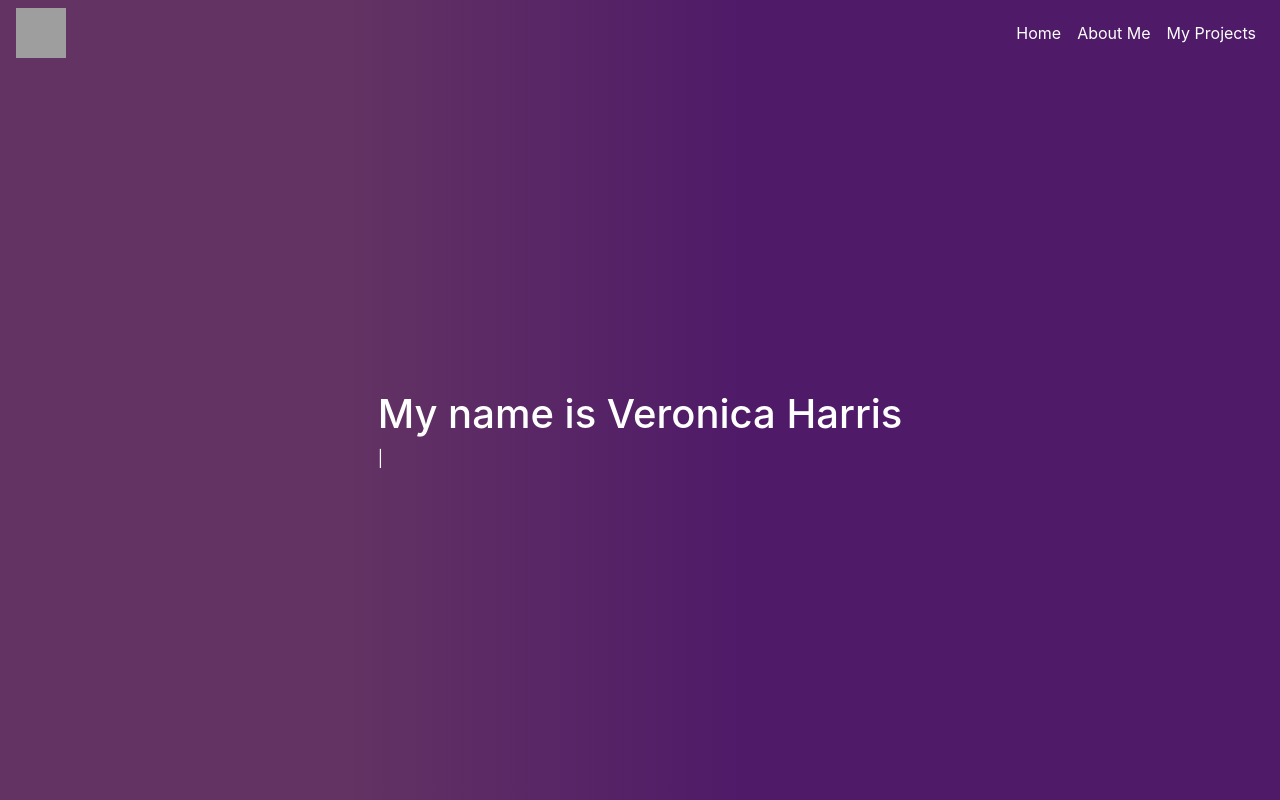
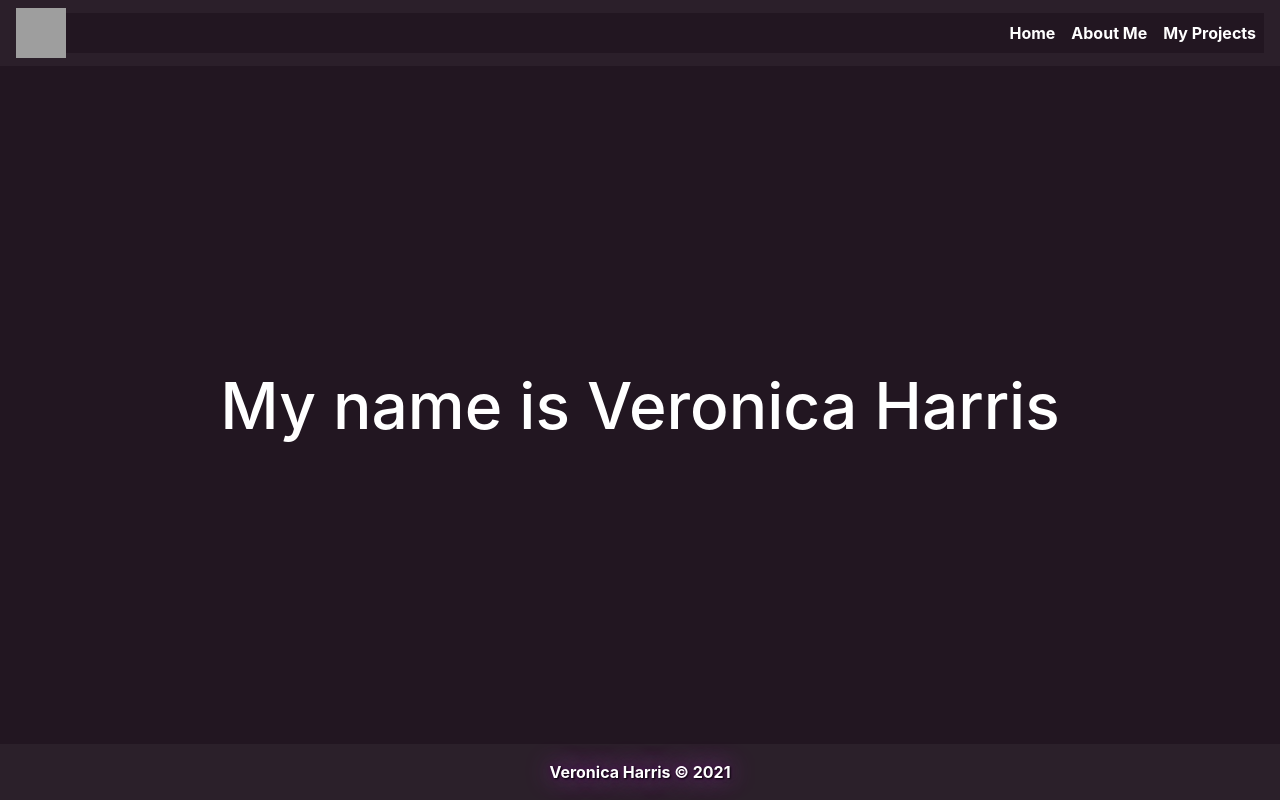
Before and after one commit to VHarris113/reactportfolio, a React (Create React App) app: page / in a window 1280 px wide. Built offline with nearby package versions, Linux system fonts and the light colour scheme; grey boxes are pictures that could not be loaded.

Commit message:
more things added to the website

```diff
--- a/src/App.css
+++ b/src/App.css
@@ -1,38 +1,12 @@
-.App {
-  text-align: center;
+div {
+  background-color: #221621;;
 }
 
-.App-logo {
-  height: 40vmin;
-  pointer-events: none;
+.color {
+  background-color: #2b1f2a;
 }
 
-@media (prefers-reduced-motion: no-preference) {
-  .App-logo {
-    animation: App-logo-spin infinite 20s linear;
-  }
+.nav-link {
+  color: #FFFFFF;
+  font-weight: bolder;
 }
-
-.App-header {
-  background-color: #282c34;
-  min-height: 100vh;
-  display: flex;
-  flex-direction: column;
-  align-items: center;
-  justify-content: center;
-  font-size: calc(10px + 2vmin);
-  color: white;
-}
-
-.App-link {
-  color: #61dafb;
-}
-
-@keyframes App-logo-spin {
-  from {
-    transform: rotate(0deg);
-  }
-  to {
-    transform: rotate(360deg);
-  }
-}
--- a/src/App.js
+++ b/src/App.js
@@ -7,6 +7,7 @@ import Logo from "./components/Logo";
 import HomePage from "./pages/Home/HomePage";
 import AboutPage from "./pages/About/AboutPage";
 import ProjectPage from "./pages/Projects/ProjectPage";
+import Footer from "./components/Footer";
 
 class App extends React.Component {
 
@@ -34,9 +35,10 @@ class App extends React.Component {
 
   render() {
     return (
+      <div>
       <Router basename={process.env.PUBLIC_URL}>
 
-          <Navbar bg="transparent" expand="lg">
+          <Navbar className="color">
             <Logo />
             <Navbar.Toggle aria-controls="navbar-toggle"/>
             <Navbar.Collapse id="navbar-toggle">
@@ -51,8 +53,9 @@ class App extends React.Component {
           <Route path="/" exact component={() => <HomePage title={this.state.home.title} />} />
           <Route path="/about" render={() => <AboutPage title={this.state.about.title} />} />
           <Route path="/myprojects" render={() => <ProjectPage title={this.state.title} />} />
-
       </Router>
+      <Footer />
+      </div>
     )
   }
 };
--- /dev/null
+++ b/src/assets/styles/footer.css
@@ -0,0 +1,18 @@
+.footer {
+    background-color: #2b202a;
+    position: fixed;
+    left: 0;
+    bottom: 0;
+    width: 100%;
+    color: #FFFFFF;
+    text-shadow: 1px 1px 2px black, 0 0 25px rgb(178, 72, 199), 0 0 5px rgb(61, 5, 68);
+
+}
+
+p {
+    background-color: #2b202a;
+    display: flex;
+    justify-content: center;
+    font-weight: bold;
+    padding-top: 1rem;
+}
--- /dev/null
+++ b/src/assets/styles/logo.css
@@ -0,0 +1,3 @@
+.App {
+    background-color: #2b202a;
+}
--- a/src/components/Footer.js
+++ b/src/components/Footer.js
@@ -1,24 +1,15 @@
 import React from "react";
-import Container from "react-bootstrap/Container";
-import Row from "react-bootstrap/Row";
-import Col from "react-bootstrap/Col";
-import "./style.css";
+import "../assets/styles/footer.css";
+
+const year = new Date().getFullYear();
+
 
 function Footer() {
     return (
-        <footer className="mt-5">
-            <Container fluid={true}>
-                <Row className="justify-content-between p-3">
-                    <Col className="p-0" md={3} sm={12}>
-                    Veronica Harris
-                    </Col>
-                    <Col className="p-0 d-flex justify-content-end" md={3}>
-                    This website was created by Veronica Harris.
-                    </Col>
-                </Row>
-            </Container>
-        </footer>
+        <div className="footer">
+                <p>Veronica Harris &#169; {year}</p>
+        </div>
     )
-}
+};
 
 export default Footer;
--- a/src/components/Logo.js
+++ b/src/components/Logo.js
@@ -1,12 +1,12 @@
 import React from "react";
 import logo from "../assets/img/logo192.png";
+import "../assets/styles/logo.css";
 
 function Logo() {
     console.log(logo);
     return(
         <div className="App">
             <a href="/"><img src={logo} alt="logoimage" to="/" height={50} width={50} /></a>
-        {/* Need to create this into a link to the homepage*/}
         </div>
     );
 }
--- a/src/index.css
+++ b/src/index.css
@@ -1,14 +1,15 @@
 body {
+  background-color: #221621;
   margin: 0;
-  font-family: -apple-system, BlinkMacSystemFont, "Segoe UI", "Roboto", "Oxygen",
-    "Ubuntu", "Cantarell", "Fira Sans", "Droid Sans", "Helvetica Neue",
+  font-family: -apple-system, BlinkMacSystemFont, 'Segoe UI', 'Roboto', 'Oxygen',
+    'Ubuntu', 'Cantarell', 'Fira Sans', 'Droid Sans', 'Helvetica Neue',
     sans-serif;
   -webkit-font-smoothing: antialiased;
   -moz-osx-font-smoothing: grayscale;
 }
 
 code {
-  font-family: source-code-pro, Menlo, Monaco, Consolas, "Courier New",
+  font-family: source-code-pro, Menlo, Monaco, Consolas, 'Courier New',
     monospace;
 }
 
--- a/src/pages/Home/HomePage.js
+++ b/src/pages/Home/HomePage.js
@@ -1,29 +1,32 @@
 import React from "react";
+// import Contact from "../Contact";
+import Container from "react-bootstrap/Container";
 import Typist from "react-typist";
-import "react-bootstrap";
-// import Background from "../assets/img/techbackground.jpg"
+import Row from "react-bootstrap/Row";
+import Col from "react-bootstrap/Col";
 import "./home.css";
-// import Hero from "../components/Hero";
 
 function HomePage() {
     return (
-        <div className="homediv">
-            <Typist>
-                    <h1>Hello!</h1>
-                    <Typist.Backspace count={6} delay={1000} />
-                    <h1>My name is Veronica Harris</h1>
-                    <Typist.Backspace count={26} delay={2000} />
-                    <h1>I'm a Back End Developer
-                    <Typist.Backspace count={18} delay={1000} />
-                    Front End Developer
-                    <Typist.Backspace count={19} delay={500} />
-                    Data Analyst
-                    <Typist.Backspace count={12} delay={250} />
-                    Database Specialist
-                    <Typist.Backspace count={19} delay={100} />
-                    <span className="glow">Full-Stack Web Developer</span></h1></Typist>
-
-        {/* <Hero title={props.title} subTitle={props.subTitle} text={props.text}/> */}
+        <div>
+            <Container classname="container">
+                <Row className="justify-content-center">
+                    <Col>
+                        <Typist cursor={{ show: false }}>
+                            <h1 className="header">Hello!
+                            <Typist.Backspace count={6} delay={1000} />
+                            My name is Veronica Harris
+                            <Typist.Backspace count={27} delay={3000} />
+                            Nice to meet you! :D
+                            <Typist.Backspace count={2} delay={500} />
+                            ;D
+                            <Typist.Backspace count={20} delay={1000} />
+                            <span classname="header">I am a Full Stack Web Developer</span></h1>
+                        </Typist>
+                    </Col>
+                </Row>
+            </Container>
+            {/* <Contact /> */}
         </div>
     )
 }
--- a/src/pages/Home/home.css
+++ b/src/pages/Home/home.css
@@ -1,20 +1,23 @@
-body {
-    background: linear-gradient(to right, #633363 27%, #4f1a68 58%);
-}
-
-h1 {
-    font-size: 5rem;
-    color: #FFFFFF
-}
-
-.glow {
-    color: #18051a;
-    text-shadow: 3px 3px 6px #FFFFFF;
-}
-
-.homediv {
+.container {
     display: flex;
     min-height: 90vh;
     justify-content: center;
     align-items: center;
-}
+    width: 100%;
+    height: 20rem;
+  }
+
+  .header {
+      display: flex;
+      align-items: center;
+      justify-content: center;
+      font-size: 4rem;
+      color: #FFFFFF;
+      /* height: 100vh; */
+      padding-bottom: 2rem;
+    }
+
+    span {
+      color: #FFFFFF;
+      text-shadow: 1px 1px 2px black, 0 0 25px rgb(178, 72, 199), 0 0 5px rgb(61, 5, 68);
+    }
```
Also changed, not shown: src/components/Hero.js (deleted, +0 -23 lines), src/components/Links.js (deleted, +0 -21 lines), src/pages/ContactPage.js (deleted, +0 -75 lines).
